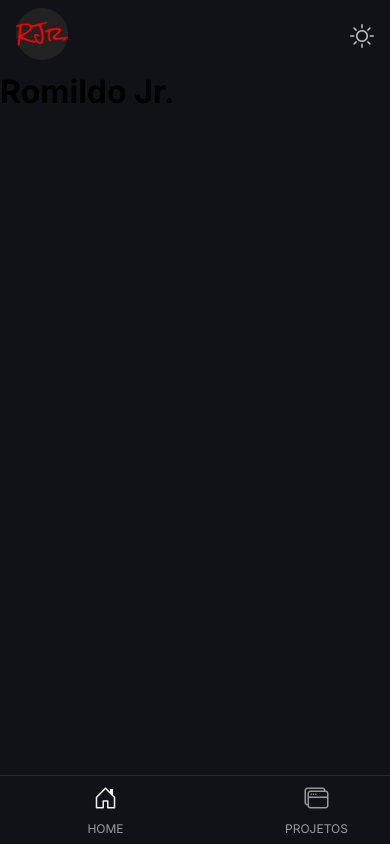
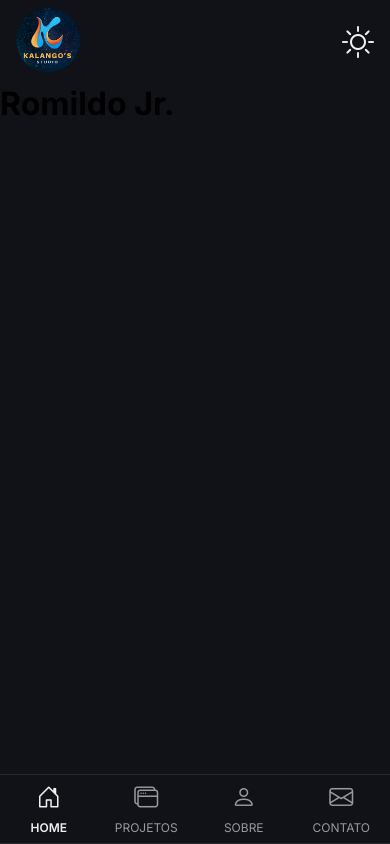
Before and after one commit to romildoalimajr/portfolio-frontend, a plain HTML site: page index.html in a window 390 px wide. Drawn offline with nearby package versions, Linux system fonts and the light colour scheme.

Commit message:
feat: add favicon and mobile header.

```diff
--- a/assets/css/style.css
+++ b/assets/css/style.css
@@ -1,4 +1,4 @@
-:root{
+:root {
     --primary-color: #F0F0F0;
 
     --primary-bg-color: #111217;
@@ -24,7 +24,7 @@
     --icon-color: #56575A;
 } */
 
-*{
+* {
     margin: 0;
     padding: 0;
     box-sizing: border-box;
@@ -32,18 +32,20 @@
     list-style: none;
 }
 
-body{
+body {
     background: var(--primary-bg-color);
-    font-family: 'Inter',  sans-serif;
+    font-family: 'Inter', sans-serif;
 }
-i{
+
+i {
     color: var(--icon-color);
 }
-a{
+
+a {
     text-decoration: none;
 }
 
-.header{
+.header {
     width: 100%;
     display: flex;
     flex-flow: row wrap;
@@ -52,29 +54,40 @@ a{
     padding: 0.5rem 1rem;
 }
 
-.header__brand .brand__logo{
-    width: 3.25rem;
-    height: 3.25rem;
+.header__brand .brand__logo {
+    width: 4rem;
+    height: 4rem;
 }
-#toggleTheme{
-    font-size: 1.5rem;
+
+.brand__logo {
+    border-radius: 50%;
 }
-.menu{
+
+#toggleTheme {
+    font-size: 2rem;
+    color: var(--primary-color);
+}
+
+.menu {
     display: flex;
     align-items: center;
-    background: var( --primary-bg-color);
+    background: var(--primary-bg-color);
+    border-bottom: 1px solid var(--border-color);
 }
-.menu__item{
+
+.menu__item {
     width: 100vh;
 }
-.menu--mobile{
-    width: 100vh;
+
+.menu--mobile {
+    width: 100vw;
     position: fixed;
     bottom: 0;
     justify-content: space-between;
     border-top: 1px solid var(--border-color);
 }
-.menu--mobile .menu__link{
+
+.menu--mobile .menu__link {
     display: flex;
     flex-direction: column;
     justify-content: center;
@@ -83,18 +96,29 @@ a{
     gap: .5rem;
 
 }
+
 .menu__link.active .menu__icon,
-.menu__link.active .menu__item{
+.menu__link.active .menu__text {
     color: var(--primary-color);
     font-weight: 600;
 }
-.menu__icon, .menu__text{
+
+.menu__icon,
+.menu__text {
     color: var(--text-color);
 }
-.menu__icon{
+
+.menu__icon {
     font-size: 1.5rem;
 }
-.menu__text{
+
+.menu__text {
     font-size: .75rem;
     text-transform: uppercase;
 }
+
+@media (min-width: 768px){
+    .menu--mobile{
+        display: none;
+    }
+}
--- a/index.html
+++ b/index.html
@@ -12,10 +12,10 @@
     <link
         href="https://fonts.googleapis.com/css2?family=Inter:ital,opsz,wght@0,14..32,100..900;1,14..32,100..900&display=swap"
         rel="stylesheet">
-    <link rel="apple-touch-icon" sizes="180x180" href="/apple-touch-icon.png">
-    <link rel="icon" type="image/png" sizes="32x32" href="/favicon-32x32.png">
-    <link rel="icon" type="image/png" sizes="16x16" href="/favicon-16x16.png">
-    <link rel="manifest" href="/site.webmanifest">
+    <link rel="apple-touch-icon" sizes="180x180" href="./favicon/apple-touch-icon.png">
+    <link rel="icon" type="image/png" sizes="32x32" href="./favicon/favicon-32x32.png">
+    <link rel="icon" type="image/png" sizes="16x16" href="./favicon/favicon-16x16.png">
+    <link rel="manifest" href="./favicon/site.webmanifest">
     <link rel="stylesheet" href="https://cdn.jsdelivr.net/npm/bootstrap-icons@1.11.3/font/bootstrap-icons.min.css">
     <link rel="stylesheet" href="./assets/css/style.css">
 </head>
@@ -24,7 +24,7 @@
 
     <header class="header">
         <div class="header__brand">
-            <img class="brand__logo" src="./assets/image/logo.png" alt="logo RJR">
+            <img class="brand__logo" src="./assets/image/KALANGOS.png" alt="logo RJR">
         </div>
         <i id="toggleTheme" class="bi bi-sun"></i>
     </header>
```
Also changed, not shown: assets/image/KALANGOS.png (added), favicon.ico (deleted), favicon/android-chrome-192x192.png (added), favicon/android-chrome-512x512.png (added), favicon/apple-touch-icon.png (added), favicon/favicon-16x16.png (added), favicon/favicon-32x32.png (added), favicon/favicon.ico (added), favicon/site.webmanifest (added).
